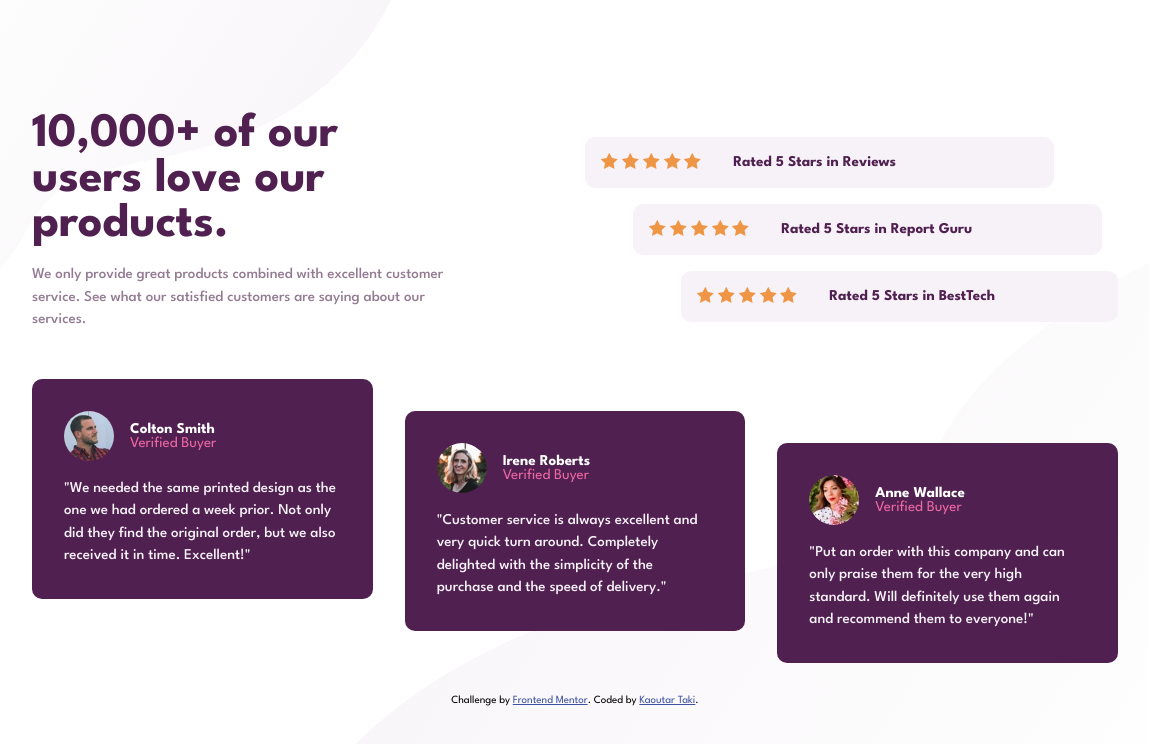
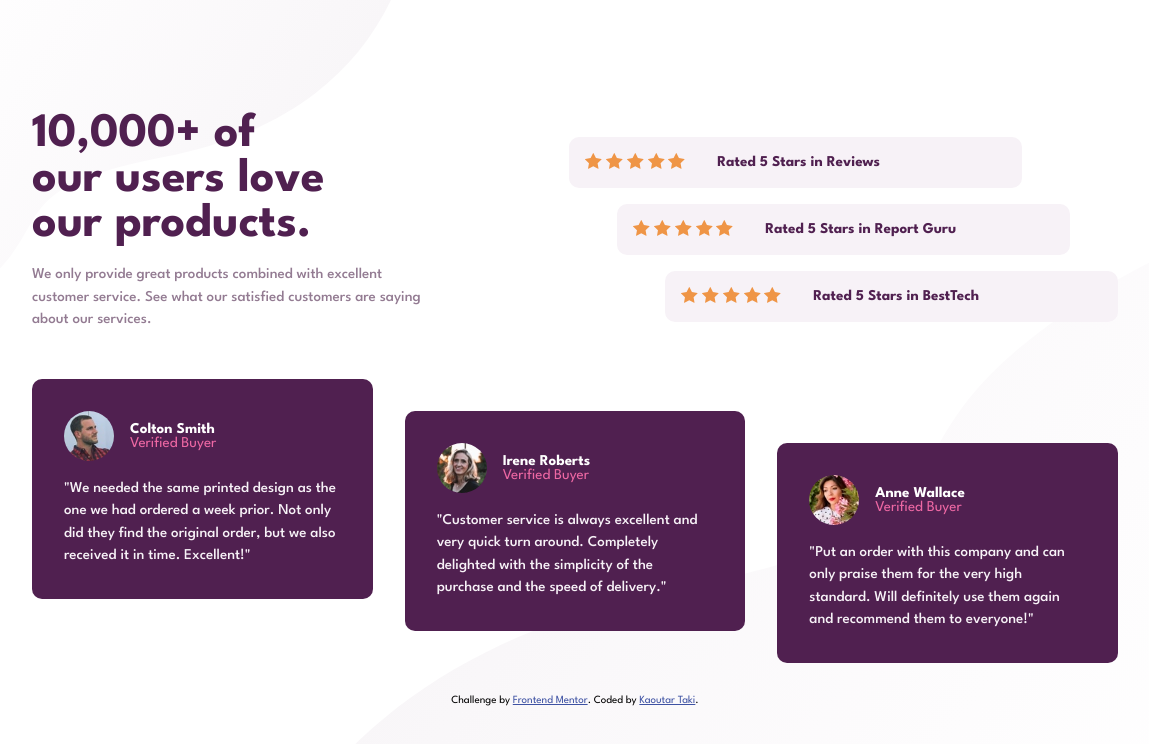
Before and after one commit to Kaoutar-Taki/Social-Proof-Section-Master, a plain HTML site: page index.html in a window 1536 px wide. Shown: the whole page, without its empty margins (193-1342 px from the left). Drawn offline with Linux system fonts and the light colour scheme.

Commit message:
Update grid layout for ratings section to adjust column distribution

```diff
--- a/style/index.css
+++ b/style/index.css
@@ -179,7 +179,7 @@ body {
     /* ratings */
     .ratings {
         display: grid;
-        grid-template-columns: repeat(2, 2rem) 1fr repeat(2, 2rem);
+        grid-template-columns: repeat(2, 2rem) 1fr repeat(3, 2rem);
         grid-template-rows: repeat(3, 1fr);
         flex-direction: column;
     }
```
